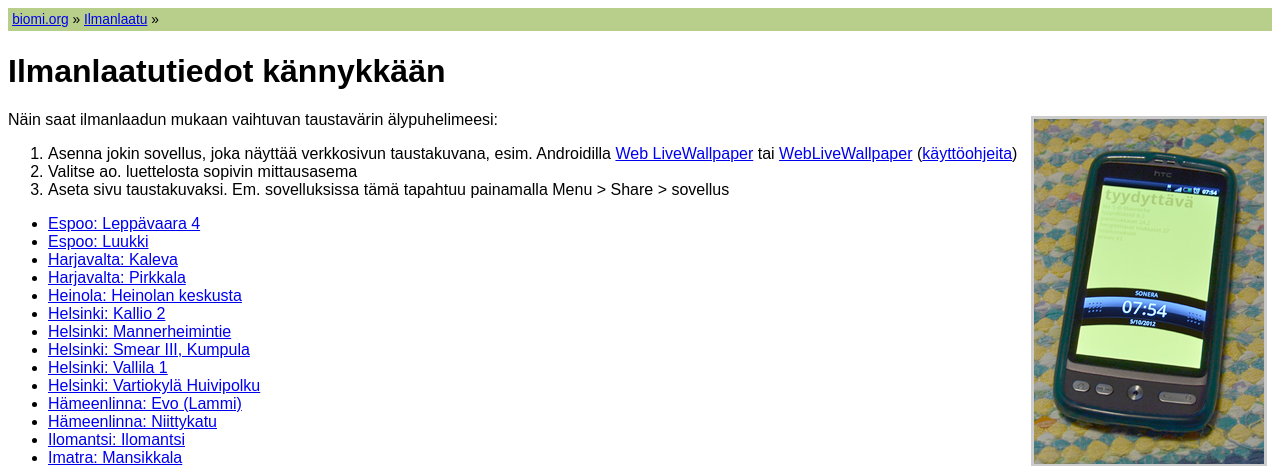
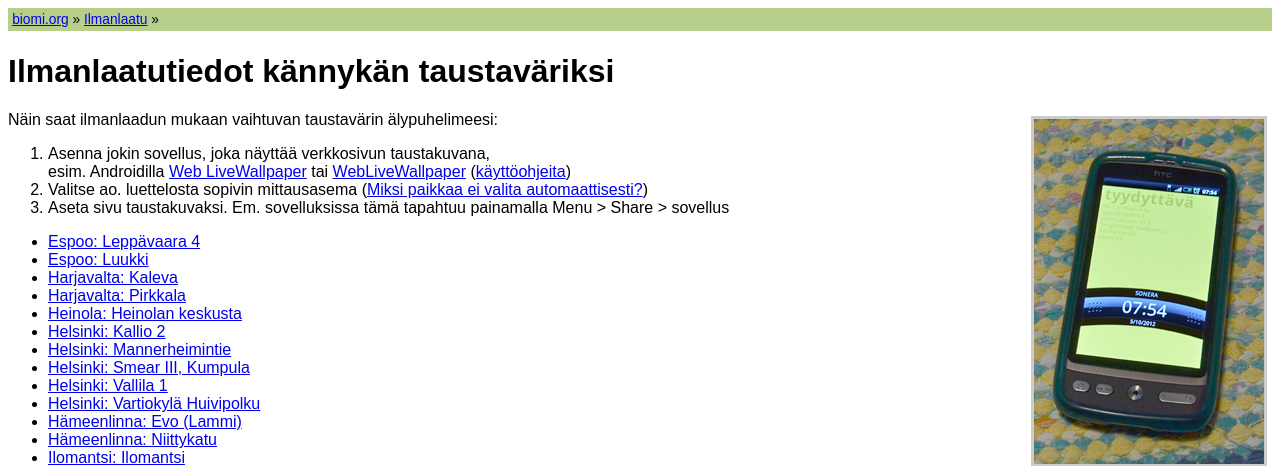
Before and after one commit to mikkohei13/airquality-finland, a PHP site: page /wallpaper/index.php in a window 1280 px wide. Shown: the top 466 px of the page. Run offline with PHP 8.4, Linux system fonts and the light colour scheme.

Commit message:
Editing tutorial, linking to blog

```diff
--- a/wallpaper/index.php
+++ b/wallpaper/index.php
@@ -11,16 +11,18 @@ header('Content-Type: text/html; charset=utf-8');
 </head>
 <body>
 <p id="bread"><a href="http://www.biomi.org/">biomi.org</a> &raquo; <a href="http://www.biomi.org/internet/ilmanlaaturajapinta.html">Ilmanlaatu</a> &raquo; </p>
-<h1>Ilmanlaatutiedot kännykkään</h1>
+<h1>Ilmanlaatutiedot kännykän taustaväriksi</h1>
 
 <img src="ilmanlaatu-android-desire.jpg" alt="" id="mobilephone" />
 
 <p>Näin saat ilmanlaadun mukaan vaihtuvan taustavärin älypuhelimeesi:</p>
 <ol>
-<li>Asenna jokin sovellus, joka näyttää verkkosivun taustakuvana, esim. Androidilla <a href="https://play.google.com/store/apps/details?id=com.yaji.weblivewallpaper">Web LiveWallpaper</a> tai <a href="https://play.google.com/store/apps/details?id=com.dngames.websitelivewallpaper">WebLiveWallpaper</a> (<a href="https://github.com/mikkohei13/airquality-finland/blob/master/mobile.md">käyttöohjeita</a>)</li>
-<li>Valitse ao. luettelosta sopivin mittausasema</li>
+<li>Asenna jokin sovellus, joka näyttää verkkosivun taustakuvana,<br /> esim. Androidilla <a href="https://play.google.com/store/apps/details?id=com.yaji.weblivewallpaper">Web LiveWallpaper</a> tai <a href="https://play.google.com/store/apps/details?id=com.dngames.websitelivewallpaper">WebLiveWallpaper</a> (<a href="https://github.com/mikkohei13/airquality-finland/blob/master/mobile.md">käyttöohjeita</a>)</li>
+<li>Valitse ao. luettelosta sopivin mittausasema (<a href="http://www.biomi.org/blogi/2012/10/ilmanlaatu-puhelin/">Miksi paikkaa ei valita automaattisesti?</a>)</li>
 <li>Aseta sivu taustakuvaksi. Em. sovelluksissa tämä tapahtuu painamalla Menu > Share > sovellus</li>
 </ol>
+
+
 
 <ul>
 <li><a href="../colour.php?ss=841">Espoo: Leppävaara 4</a></li>
```
